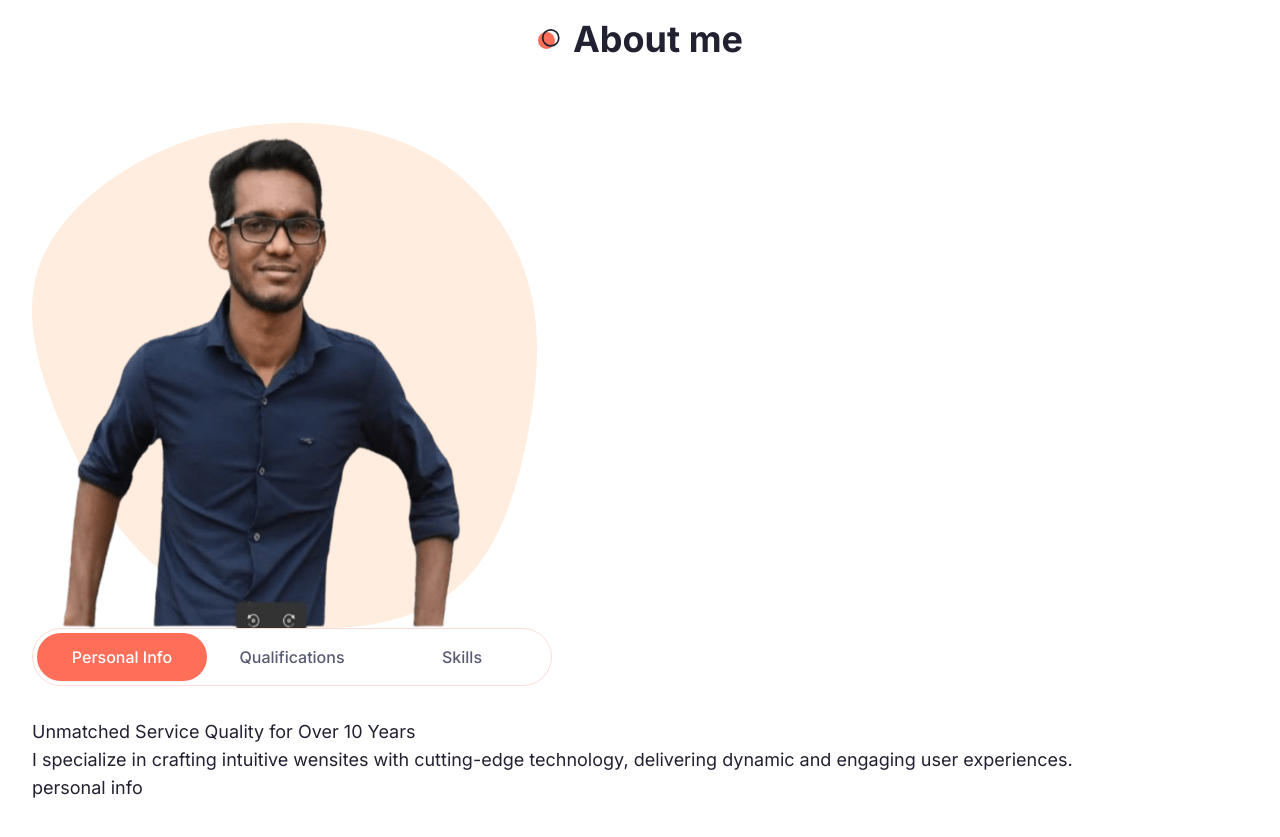
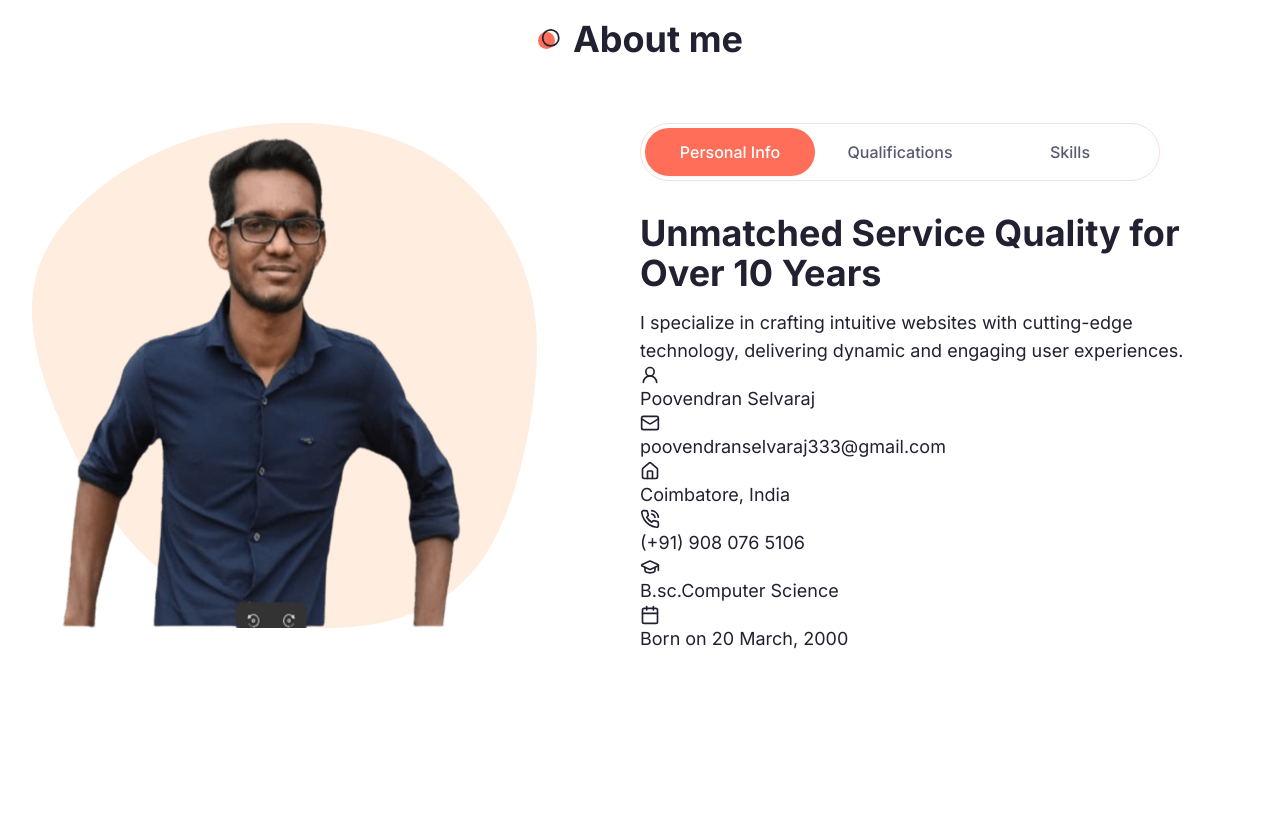
Before and after one commit to Poovendranselvaraj/poovendran_portfolio, a Next.js app: page / in a window 1280 px wide. Shown: the part 840-1677 px from the top of the page. Built offline with nearby package versions, Linux system fonts and the light colour scheme.

Commit message:
error fixed

```diff
--- a/app/globals.css
+++ b/app/globals.css
@@ -67,6 +67,18 @@
   @apply text-6xl xl:text-[72px] xl:leading-[80px] tracking-[-2px] font-bold;
 }
 
+.h2 {
+  @apply text-4xl font-bold;
+}
+
+.h3 {
+  @apply text-4xl font-bold;
+}
+
+.h4 {
+  @apply text-[22px] font-semibold;
+}
+
 .subtitle {
   @apply text-muted-foreground text-lg mb-8 font-light;
 }
--- a/components/About.jsx
+++ b/components/About.jsx
@@ -9,7 +9,7 @@ import {
     HomeIcon,
     PhoneCall,
     GraduationCap,
-    Calender,
+    Calendar,
     Briefcase,
 } from 'lucide-react'
 
@@ -35,7 +35,7 @@ const infoData=[
         text:'B.sc.Computer Science',
     },
     {
-        icon: <Calender size={20}/>,
+        icon: <Calendar size={20}/>,
         text:'Born on 20 March, 2000',
     },
 
@@ -113,7 +113,7 @@ const About = () => {
             <h2 className="section-title mb-8 xl:mb-16 text-center mx-auto">
                 About me
             </h2>
-            <div>
+            <div className="flex flex-col xl:flex-row">
                 {/*image*/}
                 <div className='hidden xl:flex flex-1 relative'>
                     <DevImg containerStyles='bg-about_shape_light dark:bg-about_shape_dark w-[505px] h-[505px]
@@ -141,13 +141,26 @@ const About = () => {
                        <div className="text-lg mt-12 xl:mt-8">
                         {/*personal*/}
                         <TabsContent value="personal">
+                          <div className="'text-center xl:text-left">
+                             <h3 className="h3 mb-4">
+                                    Unmatched Service Quality for Over 10 Years
+                             </h3>
+                             <p className="'subtitle max-w-xl mx-auto xl:mx-0">
+                                    I specialize in crafting intuitive websites with cutting-edge technology, delivering dynamic and engaging user experiences.
+                             </p>
+                            {/* icons */}
                             <div>
-                                <h3>Unmatched Service Quality for Over 10 Years</h3>
-                                <p>
-                                    I specialize in crafting intuitive wensites with cutting-edge technology, delivering dynamic and engaging user experiences.
-                                </p>
+                                {infoData.map((item, index)=> {
+                                  return (
+                                    <div key={index}>
+                                       <div>{item.icon}</div>
+                                       <div>{item.text}</div>
+                                    </div>
+                                    )
+                                })}
                             </div>
-                            personal info</TabsContent>
+                          </div>
+                        </TabsContent>
                         <TabsContent value="qualification">
                             qualification info
                         </TabsContent>
```
